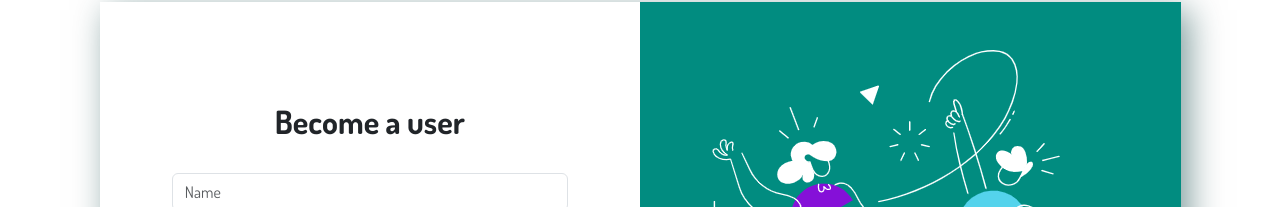
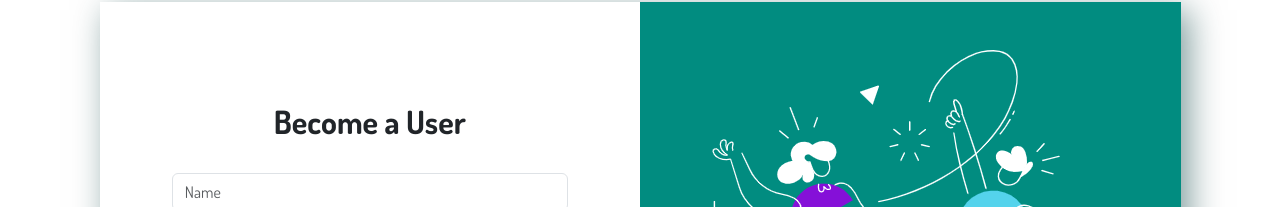
Before and after one commit to 0xosamaa/where-to-go-website-client, a React (Vite) app: page /register in a window 1280 px wide. Shown: the part 110-317 px from the top of the page. Built offline with nearby package versions, Linux system fonts and the light colour scheme.

Commit message:
capitalized U in user

```diff
--- a/src/Pages/Register/Register.jsx
+++ b/src/Pages/Register/Register.jsx
@@ -187,7 +187,7 @@ const Register = () => {
                                         variant="h2"
                                         className="text-center mb-3"
                                     >
-                                        Become a user
+                                        Become a User
                                     </Typography>
                                 </div>
                             </div>
```
